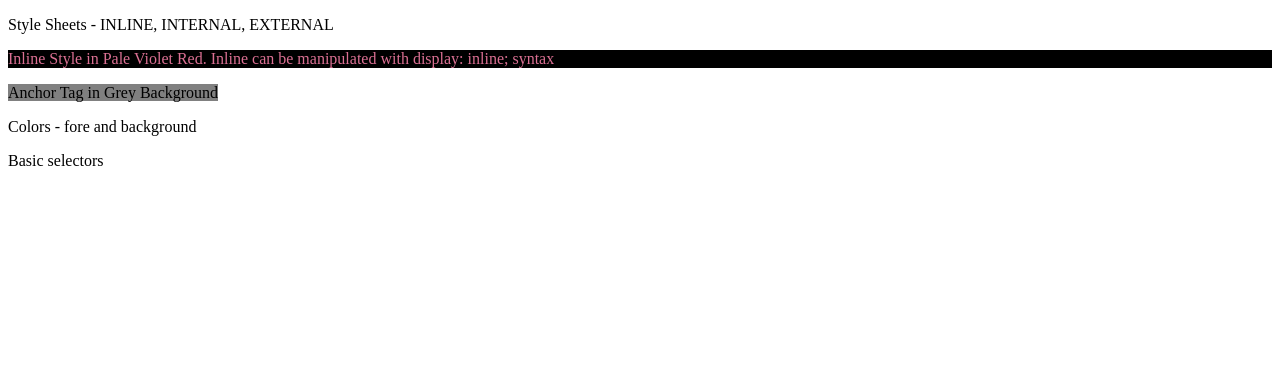
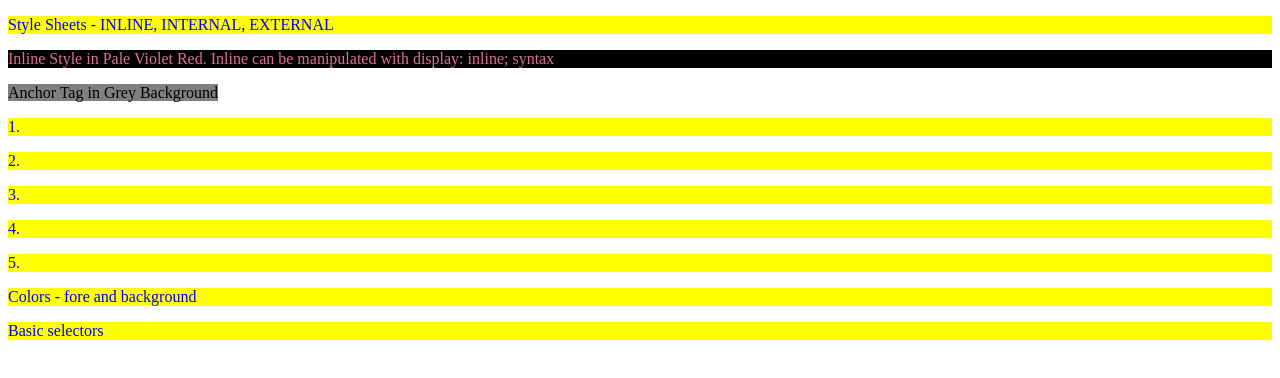
Before and after one commit to ms-dariyansim-xo/LECTURE-5---Styles, a plain HTML site: page index.html in a window 1280 px wide. Drawn offline with Linux system fonts and the light colour scheme.

Commit message:
Update index.html

```diff
--- a/index.html
+++ b/index.html
@@ -5,6 +5,26 @@
     <meta http-equiv="X-UA-Compatible" content="IE=edge">
     <meta name="viewport" content="width=device-width, initial-scale=1.0">
     <title>Lecture 5</title>
+
+    <style>
+        /*SELECTORS*/
+        P{
+            color: blue;
+            background-color: yellow;
+        }
+        a{
+            color:brown
+            /*If bg color is already stated in body,
+            it's based on priority levels*/
+            background-color: turquoise;
+        }
+
+
+
+
+    </style>
+
+
 </head>
 <body>
     <p>Style Sheets - INLINE, INTERNAL, EXTERNAL</p>
@@ -12,7 +32,11 @@
 
     <p style="color: palevioletred; background-color: black">Inline Style in Pale Violet Red. Inline can be manipulated with display: inline; syntax</p>
     <a style="background-color: gray">Anchor Tag in Grey Background</a>
-
+    <p>1.</p>
+    <p>2.</p>
+    <p>3.</p>
+    <p>4.</p>
+    <p>5.</p>
     <p>Colors - fore and background</p>
     <p>Basic selectors</p>
 
```
